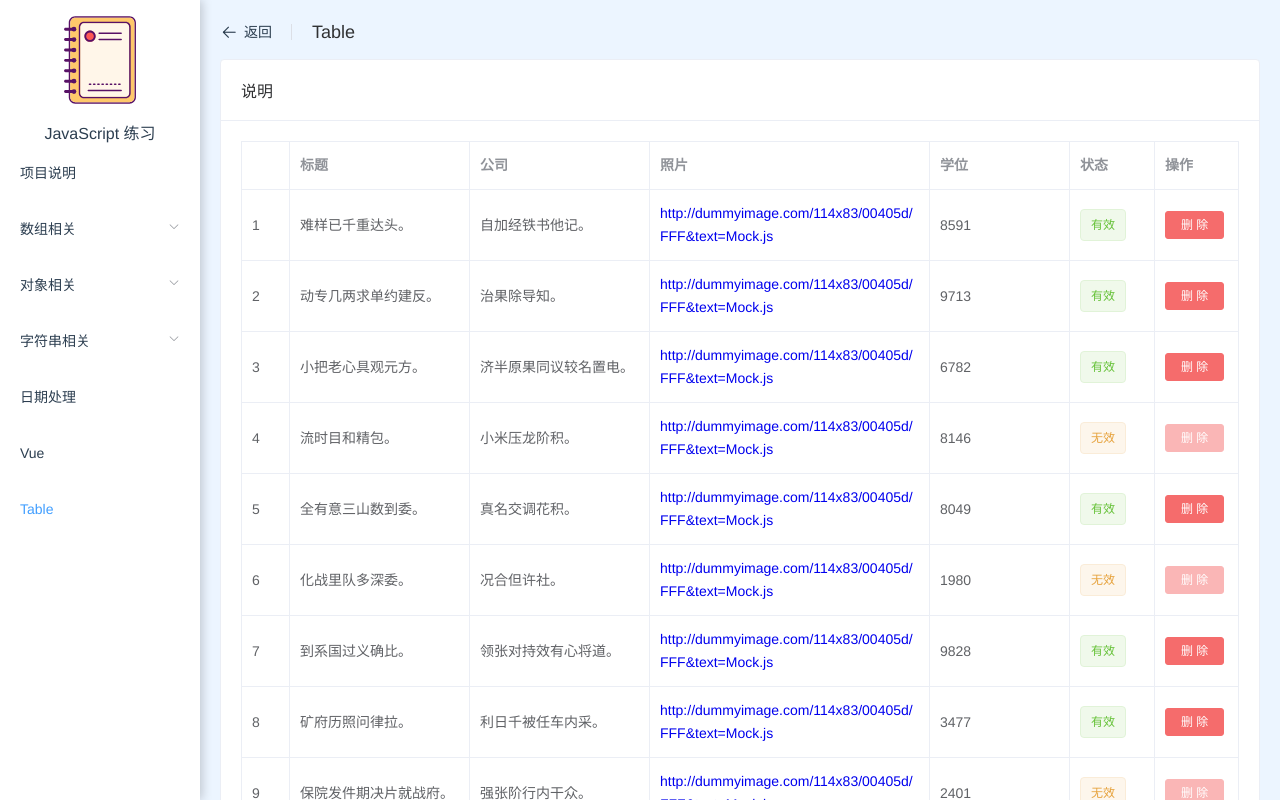
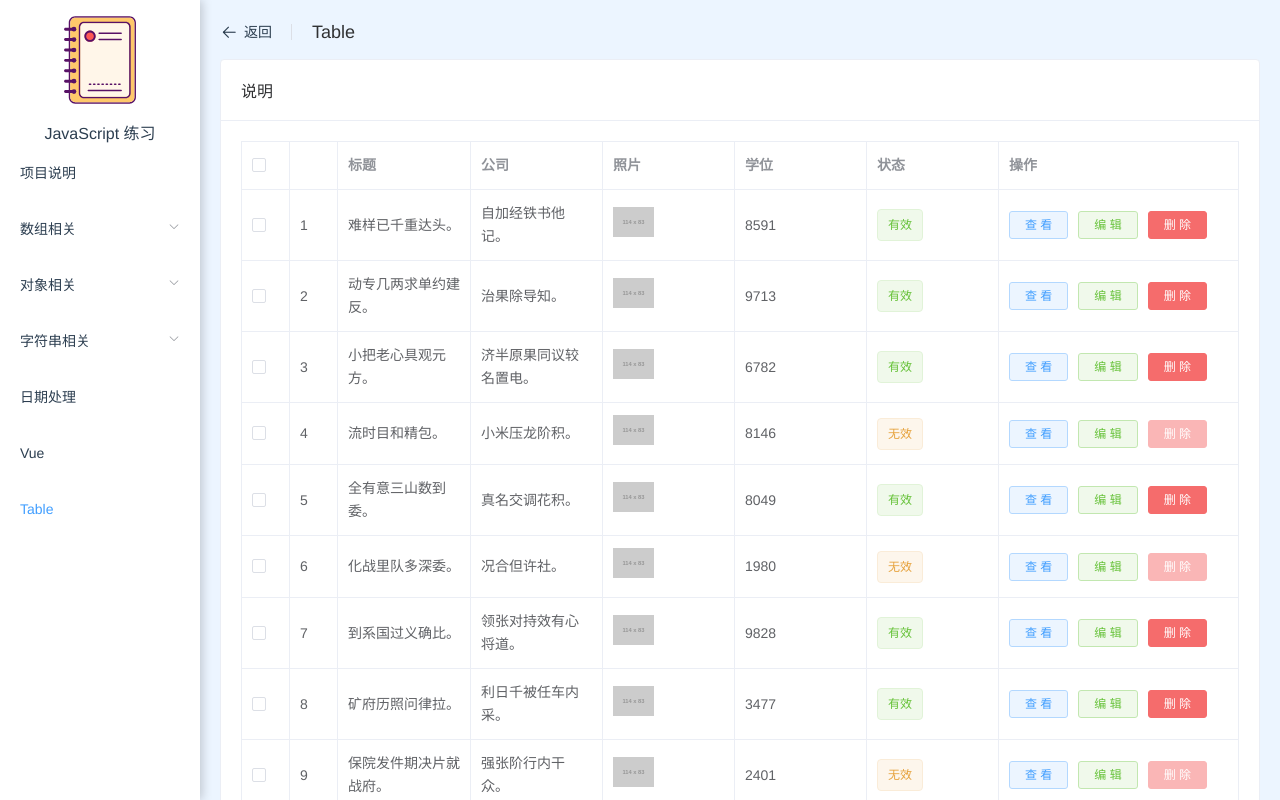
Before and after one commit to Tit1e/Js-Practice, a Vue app: page /#/element/table in a window 1280 px wide. Built offline with nearby package versions, Linux system fonts and the light colour scheme; what mavon-editor, vue-codemirror would draw is missing.

Commit message:
有两个问题 不会😳

```diff
--- a/src/views/element/table.vue
+++ b/src/views/element/table.vue
@@ -5,32 +5,32 @@
         border
         :data="list"
         v-loading="loading"
-        @row-click= "detail"
+        ref="multipleTable"
+        @selection-change="handleSelectionChange"
         style="width: 100%">
+        <el-table-column
+        type="selection">
+        </el-table-column>
         <el-table-column
           type="index">
         </el-table-column>
         <el-table-column
           prop="title"
-          label="标题"
-          width="180">
+          label="标题">
         </el-table-column>
         <el-table-column
           prop="company"
-          label="公司"
-          width="180">
+          label="公司">
         </el-table-column>
         <el-table-column
-          label="照片"
-          width="280">
+          label="照片">
           <template slot-scope="scope">
-            <a :href="scope.row.photo">{{ scope.row.photo }}</a>
+            <img :src="scope.row.photo" height="30px">
           </template>
         </el-table-column>
         <el-table-column
           prop="attention_degree"
-          label="学位"
-          width="140">
+          label="学位">
         </el-table-column>
         <el-table-column
           label="状态">
@@ -54,19 +54,37 @@
           </template>
         </el-table-column>
         <el-table-column
-          label="操作">
+          label="操作"
+          width="240">
           <template slot-scope="scope">
-             <!-- <el-button
-             type="primary"
+            <el-button
+              type="primary"
               size="mini"
               plain
-              :disabled="!scope.row.status"
-              @click="deleteList(scope.row)">编 辑</el-button> -->
+              @click="lookList(scope.row)">查 看</el-button>
             <el-button
-              type="danger"
+              type="success"
               size="mini"
-              :disabled="!scope.row.status"
-              @click="deleteList(scope.row)">删 除</el-button>
+              plain
+              style="margin-right: 10px;"
+              @click="editList(scope.row)">编 辑</el-button>
+            <el-popover
+              ref="popover"
+              placement="top"
+              width="160"
+              v-model="visible">
+              <p>确定要删除吗？</p>
+              <div style="text-align: right; margin: 0">
+                <el-button size="mini" type="text" @click="visible = false">取消</el-button>
+                <el-button type="primary" size="mini" @click="deleteList(scope.row)">确定</el-button>
+              </div>
+              <el-button
+                type="danger"
+                size="mini"
+                slot="reference"
+                :disabled="!scope.row.status"
+                >删 除</el-button>
+            </el-popover>
           </template>
         </el-table-column>
       </el-table>
@@ -82,31 +100,32 @@
     </card>
 
     <el-dialog
-      title="详细信息"
+      :title="title"
+      center
       :visible.sync="dialogVisible"
-      width="40%">
-      <el-form>
+      width="30%">
+      <el-form inline label-width="100px">
         <el-form-item label="标题：">
-          {{ form.title }}
+          <el-input :disabled = "flag" v-model="form.title"></el-input>
         </el-form-item>
          <el-form-item label="公司：">
-           {{ form.company }}
+          <el-input :disabled = "flag" v-model="form.company"></el-input>
         </el-form-item>
-        <el-form-item label="照片：">
+        <el-form-item label="照片：" width="100%">
+         <el-input :disabled = "flag" v-model="form.photo"></el-input>
          <img :src="form.photo">
         </el-form-item>
         <el-form-item label="学位：">
-          {{ form.attention_degree }}
+          <el-input :disabled = "flag" v-model="form.attention_degree"></el-input>
         </el-form-item>
         <el-form-item label="状态：">
-          <el-tag  :type="form.status == true ? 'success':'danger'" >
-             {{ form.status == true ? '有效':'无效' }}
-            </el-tag>
+          <el-radio v-model="form.status" :label="true" :disabled="flag">有 效</el-radio>
+          <el-radio v-model="form.status" :label="false" :disabled="flag">无 效</el-radio>
         </el-form-item>
       </el-form>
-      <span slot="footer" class="dialog-footer">
+      <span slot="footer" class="dialog-footer" v-if="!flag">
         <el-button @click="dialogVisible = false">取 消</el-button>
-        <el-button type="primary" @click="dialogVisible = false">确 定</el-button>
+        <el-button type="primary" @click="submit">确 定</el-button>
       </span>
     </el-dialog>
 
@@ -124,6 +143,7 @@ export default {
       loading: false,
       currentPage: 1,
       pageSizes: 10,
+      flag:false,
       statusTags: [
         {
           name: '有效',
@@ -147,7 +167,10 @@ export default {
         }
       },
       dialogVisible: false,
-      form: {}
+      form: {},
+      radio: true,
+      title: '',
+      visible: false,
     }
   },
   created(){
@@ -195,14 +218,34 @@ export default {
     },
     deleteList(row) {
       this.list.map((i,index) => {
+        console.log(i)
        if (row.id === i.id) {
          this.list.splice(index,1)
        }
       })
     },
-    detail(row) {
+    editList(row) {
+      this.flag = false
+      this.title = '编辑信息'
       this.dialogVisible =  true
       this.form = row
+    },
+    submit(){
+      this.list.map((i,index) => {
+      if (this.form.id === i.id) {
+        this.list.splice(index,1,this.form)
+      }
+    })
+    this.dialogVisible = false
+    },
+    lookList(row) {
+      this.flag = true
+      this.title = '详细信息'
+      this.dialogVisible =  true
+      this.form = row
+    },
+    handleSelectionChange(val) {
+
     }
   }
 }
```
